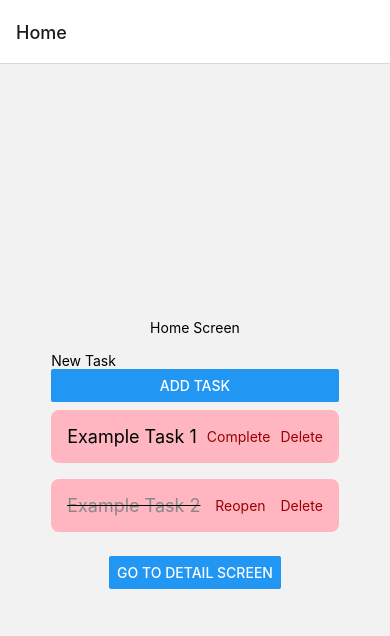
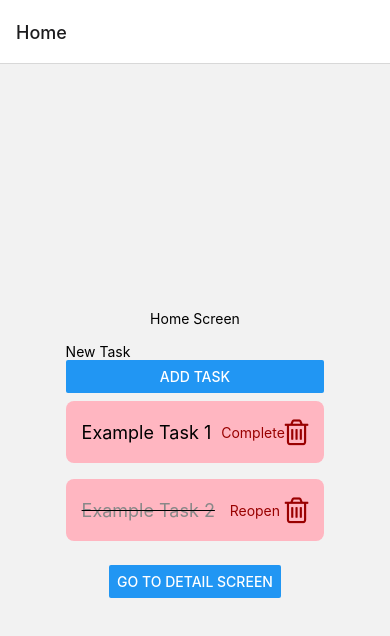
Before and after one commit to soffiSerrano/TodoApp, a React Native app: screen /Home in a window 390 px wide. Shown: the top 636 px of the page. Built offline with nearby package versions, Linux system fonts and the light colour scheme.

Commit message:
added delete icon

```diff
--- /dev/null
+++ b/app/components/DeleteIcon/index.tsx
@@ -0,0 +1,13 @@
+import React from 'react';
+import { TouchableOpacity } from 'react-native';
+import Icon from 'react-native-vector-icons/FontAwesome'; // Puedes cambiar 'FontAwesome' por el conjunto de iconos que prefieras
+
+const DeleteIcon = ({ onPress }) => {
+  return (
+    <TouchableOpacity onPress={onPress}>
+      <Icon name="trash-o" size={30} color="#900" />
+    </TouchableOpacity>
+  );
+};
+
+export default DeleteIcon;
--- a/app/components/TaskCard/index.tsx
+++ b/app/components/TaskCard/index.tsx
@@ -3,6 +3,8 @@ import React from 'react';
 import { TouchableOpacity } from 'react-native';
 import styled from 'styled-components/native';
 import { TaskCardContainer,TaskButton } from './style';
+import DeleteIcon from '../DeleteIcon';
+import Icon from 'react-native-vector-icons/FontAwesome'; // Puedes cambiar 'FontAwesome' por el conjunto de iconos que prefieras
 
 interface TaskCardProps {
   text: string;
@@ -20,7 +22,7 @@ const TaskCard: React.FC<TaskCardProps> = ({ text, completed, onToggle, onDelete
         <TaskButton>{completed ? 'Reopen' : 'Complete'}</TaskButton>
       </TouchableOpacity>
       <TouchableOpacity onPress={onDelete}>
-        <TaskButton>Delete</TaskButton>
+        <Icon name="trash-o" size={30} color="#900" />
       </TouchableOpacity>
     </TaskCardContainer>
   );
--- a/app/components/TaskList/index.tsx
+++ b/app/components/TaskList/index.tsx
@@ -1,7 +1,6 @@
 // components/TaskList.tsx
 import React, { useState } from 'react';
 import { View, Text, Button, TextInput } from 'react-native';
-import { TouchableOpacity } from 'react-native';
 import { useDispatch, useSelector } from 'react-redux';
 import styled from 'styled-components/native';
 import TaskCard from '../TaskCard';
--- a/package.json
+++ b/package.json
@@ -24,6 +24,7 @@
     "react-native-gesture-handler": "~2.12.0",
     "react-native-safe-area-context": "4.6.3",
     "react-native-screens": "~3.22.0",
+    "react-native-vector-icons": "^10.0.2",
     "react-native-web": "~0.19.6",
     "react-redux": "^8.1.3",
     "redux-thunk": "^2.4.2",
@@ -32,6 +33,7 @@
   },
   "devDependencies": {
     "@babel/core": "^7.20.0",
+    "@types/react-native-vector-icons": "^6.4.18",
     "@types/styled-components": "^5.1.32"
   },
   "private": true
```
Also changed, not shown: 1 other file (tests, documents, lock files or other folders).
